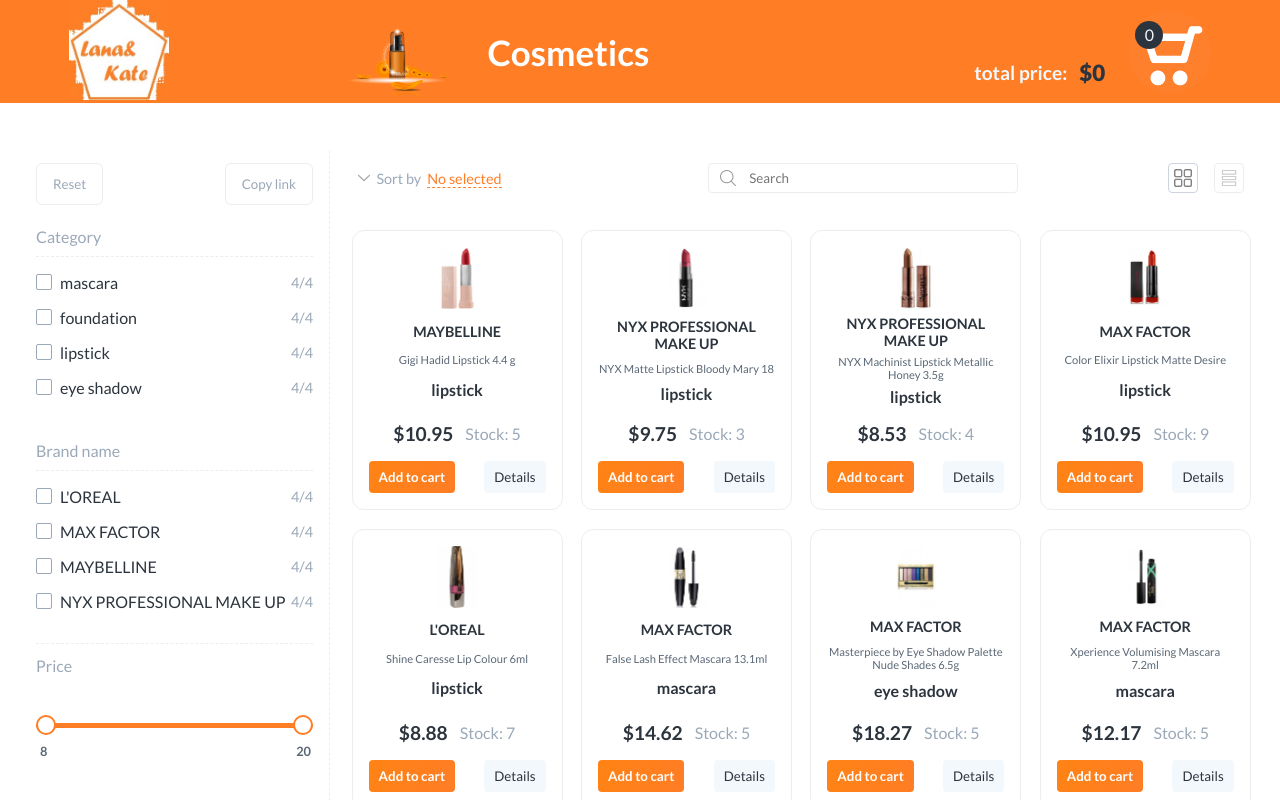
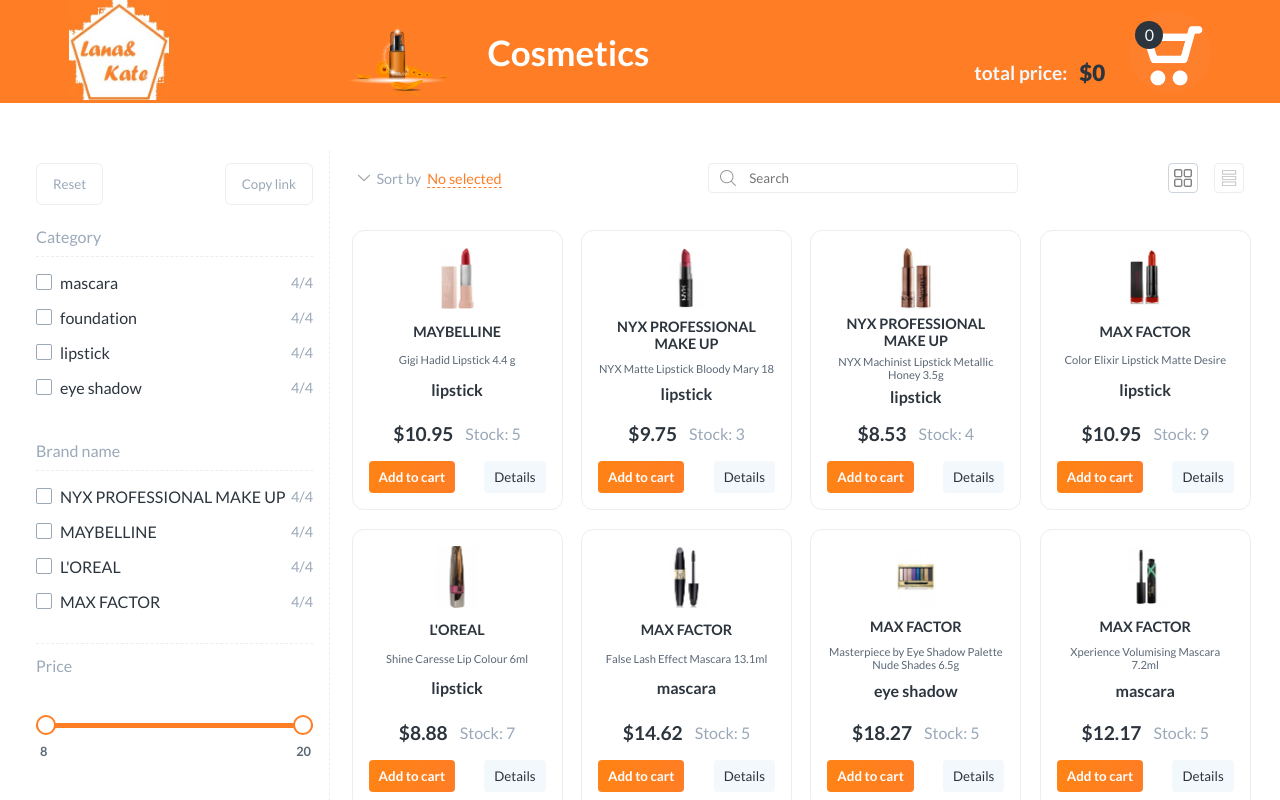
Before and after one commit to lana-tsiv/online-store, a React (Create React App) app: page / in a window 1280 px wide. Shown: the top 800 px of the page. Built offline with nearby package versions, Linux system fonts and the light colour scheme.

Commit message:
feat: add filter logic

```diff
--- a/src/components/Filter.tsx
+++ b/src/components/Filter.tsx
@@ -1,107 +1,198 @@
-import './../styles/Filter.css'
+import { useDispatch } from "react-redux";
+import { Fragment, useState } from "react";
 import DoubleRangeSlider from "./DoubleRangeSlider";
-import {useDispatch} from "react-redux";
-import {setFilterByCategory, setSortByPriceAsc, setSortByStock} from "../redux/slices/filterSlice";
-import {dataCard} from "../data/dataCard";
-import {Fragment, useState} from "react";
+import {
+  setFilterByCategoryAndBrand,
+  setSortByPriceAsc,
+  setSortByStock,
+} from "../redux/slices/filterSlice";
+import { dataCard } from "../data/dataCard";
+
+import "./../styles/Filter.css";
+
+type FilterType = {
+  brand: string;
+  category: string;
+};
 
 const Filter = () => {
-
   const dispatch = useDispatch();
 
-    const sortDataPrice = dispatch(setSortByPriceAsc(dataCard))
+  const [filter, setFilter] = useState({
+    brands: {
+      "NYX PROFESSIONAL MAKE UP": false,
+      MAYBELLINE: false,
+      "L'OREAL": false,
+      "MAX FACTOR": false,
+    },
+    //
+    categories: {
+      lipstick: false,
+      mascara: false,
+      "eye shadow": false,
+      foundation: false,
+    },
+  });
+
+  const checkHandler = (item: FilterType, switcher: string) => {
+
+    if (switcher === "category") {
+      setFilter({
+        ...filter,
+        categories: {
+          ...filter.categories,
+          [item.category]:
+            !filter.categories[item.category as keyof typeof filter.categories],
+        },
+      });
+
+      dispatch(
+        setFilterByCategoryAndBrand({
+          ...filter,
+          categories: {
+            ...filter.categories,
+            [item.category]:
+              !filter.categories[
+                item.category as keyof typeof filter.categories
+              ],
+          },
+        })
+      );
+    } else if (switcher === "brand") {
+      setFilter({
+        ...filter,
+        brands: {
+          ...filter.brands,
+          [item.brand]:
+            !filter.brands[item.brand as keyof typeof filter.brands],
+        },
+      });
+
+      dispatch(
+        setFilterByCategoryAndBrand({
+          ...filter,
+          brands: {
+            ...filter.brands,
+            [item.brand]:
+              !filter.brands[item.brand as keyof typeof filter.brands],
+          },
+        })
+      );
+    }
+  };
+
+  const sortDataPrice = dispatch(setSortByPriceAsc(dataCard));
   const minValuePrice = Math.floor(sortDataPrice.payload[0].price);
-    const maxValuePrice = Math.ceil(sortDataPrice.payload[sortDataPrice.payload.length - 1].price);
+  const maxValuePrice = Math.ceil(
+    sortDataPrice.payload[sortDataPrice.payload.length - 1].price
+  );
 
+  const sortDataStock = dispatch(setSortByStock(dataCard));
+  const minValueStock = sortDataStock.payload[0].stock;
+  const maxValueStock =
+    sortDataStock.payload[sortDataStock.payload.length - 1].stock;
 
-    const sortDataStock = dispatch(setSortByStock(dataCard))
-    const minValueStock = sortDataStock.payload[0].stock;
-    const maxValueStock = sortDataStock.payload[sortDataStock.payload.length - 1].stock;
-
-
-    const findCategory: Array<string> = dataCard.reduce((acc: string[], item) => {
-        if (!acc.find(accItems => item.category === accItems)) {
-            acc.push(item.category)
+  const findCategory = dataCard.reduce((acc: any, item) => {
+    if (!acc.find((accItems: any) => item.category === accItems.category)) {
+      acc.push({ category: item.category, brand: item.brand });
+      acc.sort((a: any, b: any) => a.category.localeCompare(b));
     }
     return acc;
   }, []);
 
-    const findBrand: Array<string> = dataCard.reduce((acc: string[], item) => {
-        if (!acc.find(accItems => item.brand === accItems)) {
-            acc.push(item.brand)
-            acc.sort((a, b) => a.localeCompare(b))
+  const findBrand = dataCard.reduce((acc: any, item) => {
+    if (!acc.find((accItems: any) => item.brand === accItems.brand)) {
+      acc.push({ category: item.category, brand: item.brand });
+      acc.sort((a: any, b: any) => a.brand.localeCompare(b));
     }
     return acc;
   }, []);
 
-
-    const [key, setKey] = useState(0)
-    const resetClick = () => setKey((key) => key + 1)
+  const [key, setKey] = useState(0);
+  const resetClick = () => setKey((key) => key + 1);
 
   return (
-        <div className='filter'>
-            <div className='filter__buttons-wrap'>
-                <button className='filter__button' onClick={resetClick}>Reset</button>
-                <button className='filter__button'>Copy link</button>
+    <div className="filter">
+      <div className="filter__buttons-wrap">
+        <button className="filter__button" onClick={resetClick}>
+          Reset
+        </button>
+        <button className="filter__button">Copy link</button>
       </div>
-            <p className='filter-type__title'>Category</p>
-            <div className='filter-type checkbox-container category'>
+      <p className="filter-type__title">Category</p>
+      <div className="filter-type checkbox-container category">
         <Fragment key={key}>
-                    {findCategory.map((item) => {
+          {findCategory.map((item: any, index: number) => {
             return (
-                            <div key={item} className='checkbox-item'>
-                                <div className='checkbox-item__input-wrap'>
+              <div key={item.category + index} className="checkbox-item">
+                <div className="checkbox-item__input-wrap">
                   <input
-                                        className='checkbox-item__input'
-                                        type='checkbox'
-                                        id={item}
-                                        name={item}
+                    className="checkbox-item__input"
+                    type="checkbox"
+                    id={item.category}
+                    name={item.category}
                     defaultChecked={false}
-                                        onClick={() => dispatch(setFilterByCategory(item))}
+                    checked={
+                      filter.categories[
+                        item.category as keyof typeof filter.categories
+                      ]
+                    }
+                    onChange={() => checkHandler(item, "category")}
                   />
-                                    <label className='checkbox-item__label' htmlFor='lipstic'>{item}</label>
+                  <label className="checkbox-item__label" htmlFor="lipstic">
+                    {item.category}
+                  </label>
                 </div>
-                                <p className='checkbox-item__quantity'>4/4</p>
-                            </div>)
+                <p className="checkbox-item__quantity">4/4</p>
+              </div>
+            );
           })}
         </Fragment>
       </div>
-            <p className='filter-type__title'>Brand name</p>
-            <div className='filter-type checkbox-container brand-name'>
+      <p className="filter-type__title">Brand name</p>
+      <div className="filter-type checkbox-container brand-name">
         <Fragment key={key}>
-                    {findBrand.map((item: string) => {
-                        return (<div key={item} className='checkbox-item'>
-                            <div className='checkbox-item__input-wrap'>
+          {findBrand.map((item: any, index: number) => {
+            return (
+              <div key={item.brand + index} className="checkbox-item">
+                <div className="checkbox-item__input-wrap">
                   <input
-                                    className='checkbox-item__input'
-                                    type='checkbox'
-                                    id={item}
-                                    name={item}
+                    className="checkbox-item__input"
+                    type="checkbox"
+                    id={item.brand}
+                    name={item.brand}
                     defaultChecked={false}
+                    checked={
+                      filter.brands[item.brand as keyof typeof filter.brands]
+                    }
+                    onChange={() => checkHandler(item, "brand")}
                   />
-                                <label className='checkbox-item__label' htmlFor='lipstic'>{item}</label>
+                  <label className="checkbox-item__label" htmlFor="lipstic">
+                    {item.brand}
+                  </label>
                 </div>
-                            <p className='checkbox-item__quantity'>4/4</p>
-                        </div>)
+                <p className="checkbox-item__quantity">4/4</p>
+              </div>
+            );
           })}
         </Fragment>
       </div>
-            <div className='filter-type slider-container price'>
-                <p className='filter-type__title'>Price</p>
+      <div className="filter-type slider-container price">
+        <p className="filter-type__title">Price</p>
         <DoubleRangeSlider
           min={minValuePrice}
           max={maxValuePrice}
-                    onChange={({min, max}: { min: number; max: number }) =>
+          onChange={({ min, max }: { min: number; max: number }) =>
             console.log(`min = ${min}, max = ${max}`)
           }
         />
       </div>
-            <div className='filter-type slider-container stock'>
-                <p className='filter-type__title'>Stock</p>
+      <div className="filter-type slider-container stock">
+        <p className="filter-type__title">Stock</p>
         <DoubleRangeSlider
           min={minValueStock}
           max={maxValueStock}
-                    onChange={({min, max}: { min: number; max: number }) =>
+          onChange={({ min, max }: { min: number; max: number }) =>
             console.log(`min = ${min}, max = ${max}`)
           }
         />
```
Also changed, not shown: src/pages/HomePage.tsx (+77 -45 lines), src/redux/slices/filterSlice.tsx (+54 -28 lines). Lines whose indentation alone changed are shown as unchanged.
